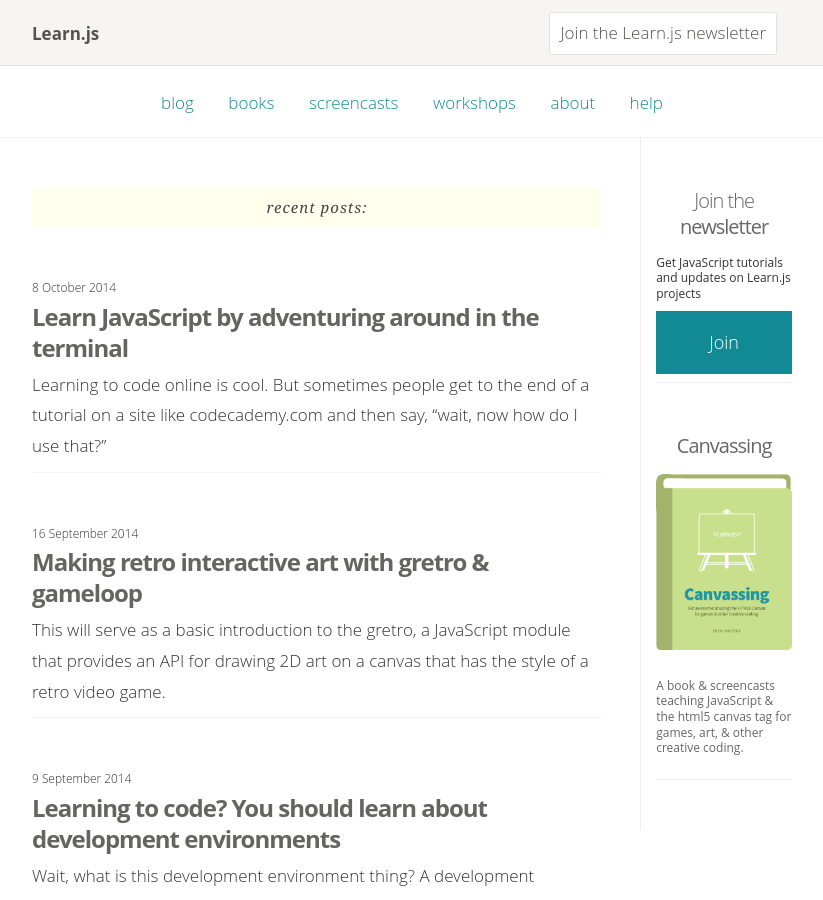
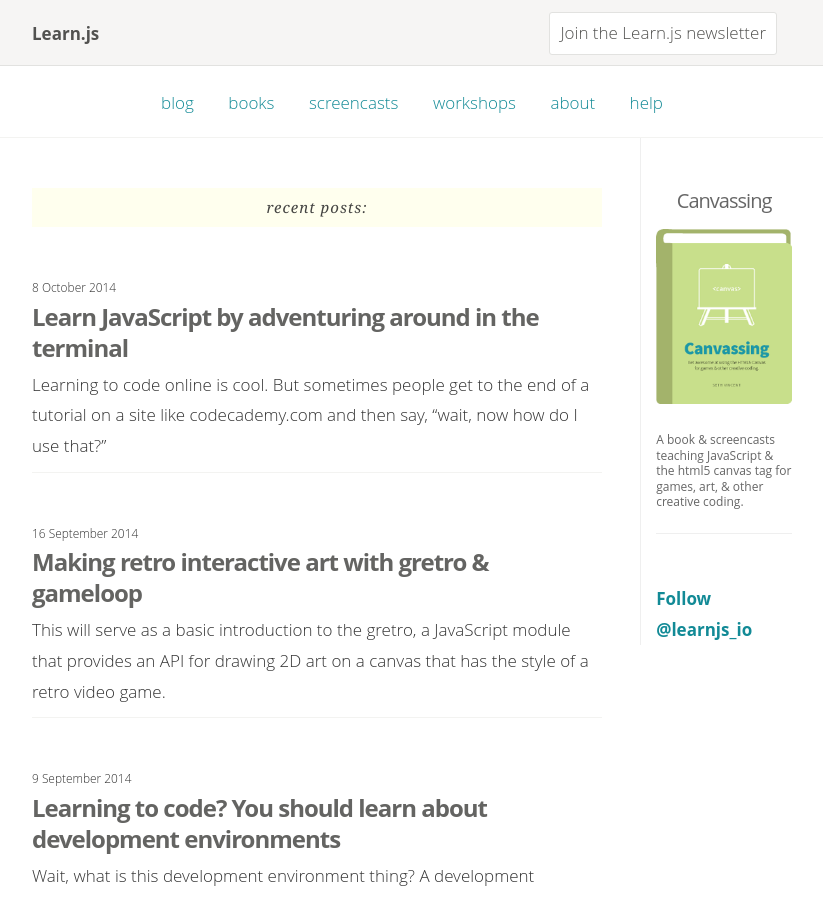
Before and after one commit to learn-js/learn-js.github.com, a Jekyll site: the page built from index.html, in a window 1280 px wide and 900 px high. Shown: the whole window, without its empty margins (228-1051 px from the left). Built offline with Jekyll 4.4.1, drawn with Linux system fonts in a browser that asks for light colours; Markdown is read by kramdown in place of the engine named in the settings; comment, search, counter and statistics services are not loaded.

Commit message:
twitter follow button in sidebar

```diff
--- a/_includes/sidebar.html
+++ b/_includes/sidebar.html
@@ -1,12 +1,4 @@
 <div class="sidebar">
-
-  <h2>Join the <br> <b>newsletter</b></h2>
-  <h5 class="sidebar-button">
-    Get JavaScript tutorials and updates on Learn.js projects
-  </h5>
-  <a href="{{ site.baseurl }}/newsletter" class="button buy" style="width:100%;margin-top:10px;">Join</a>
-
-  <hr>
 
   <h2><b>Canvassing</b></h2>
   <a href="{{ site.baseurl }}/canvassing">
@@ -20,6 +12,8 @@
 
   <hr>
 
+  <a href="https://twitter.com/learnjs_io" class="twitter-follow-button" data-show-count="false" data-size="medium">Follow @learnjs_io</a>
+<script>!function(d,s,id){var js,fjs=d.getElementsByTagName(s)[0],p=/^http:/.test(d.location)?'http':'https';if(!d.getElementById(id)){js=d.createElement(s);js.id=id;js.src=p+'://platform.twitter.com/widgets.js';fjs.parentNode.insertBefore(js,fjs);}}(document, 'script', 'twitter-wjs');</script>
 
 
   <!--
```
